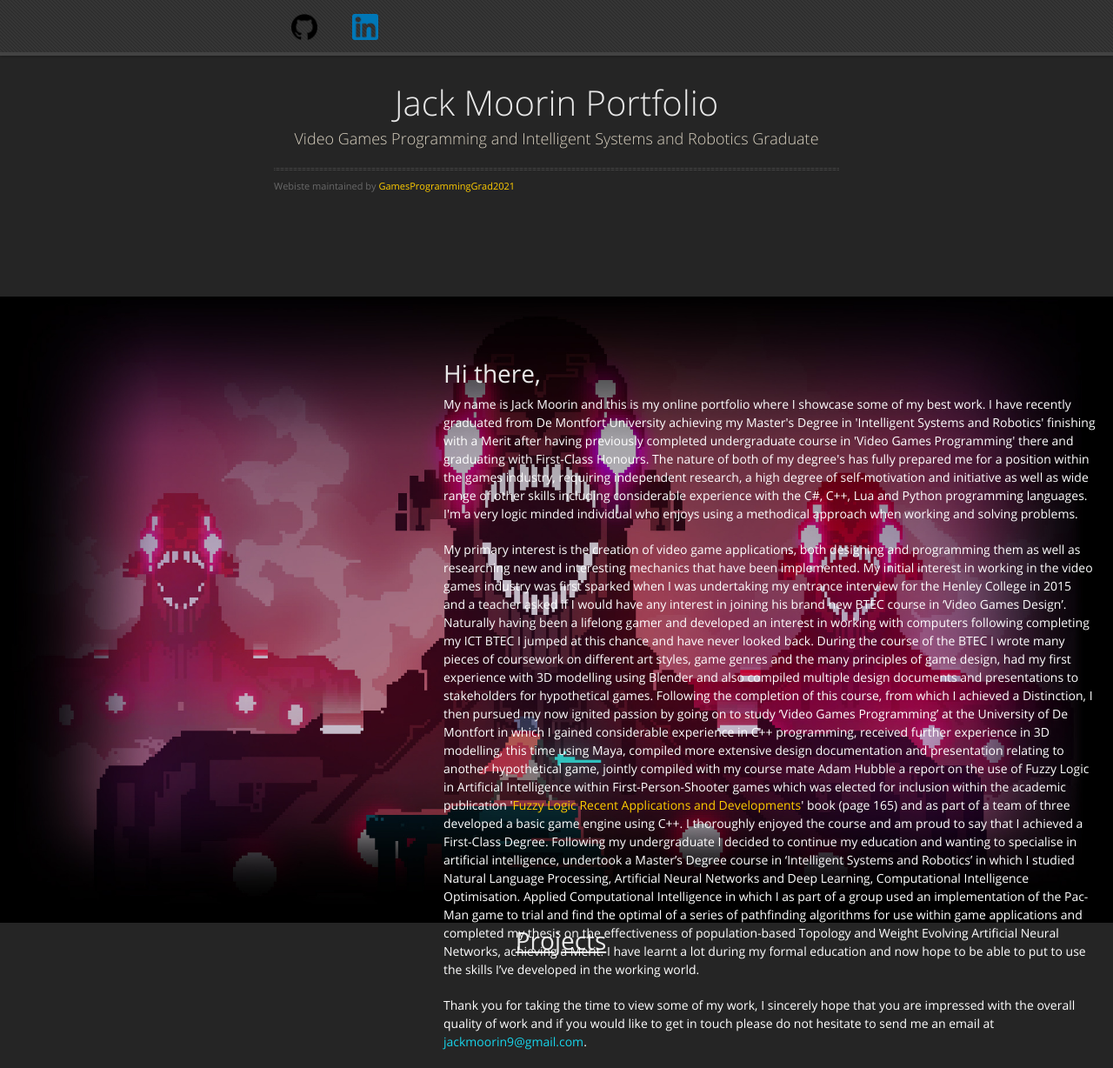
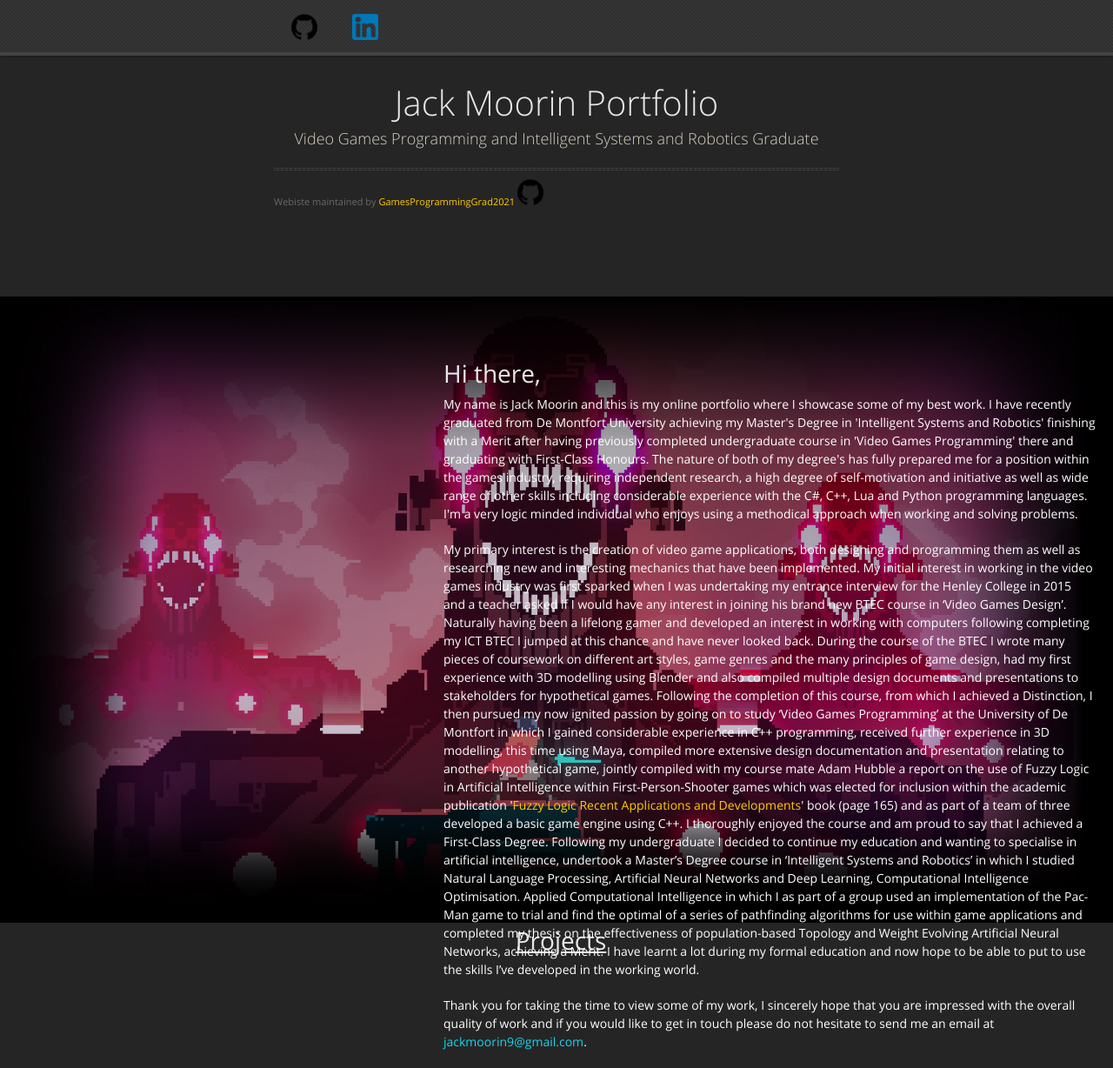
Before and after one commit to GamesProgrammingGrad2021/GamesProgrammingGrad2021.github.io, a Jekyll site: the page built from index.md, in a window 1280 px wide and 1228 px high. Shown: the whole window at 87% size. Built offline with Jekyll 4.4.1, drawn with Linux system fonts in a browser that asks for light colours; nearby versions of some CDN libraries; our own code applies the rules of GitHub Pages for plain Markdown files.

Commit message:
Update default.html

```diff
--- a/_layouts/default.html
+++ b/_layouts/default.html
@@ -47,7 +47,10 @@
           <h1>{{ site.title}}</h1>
           <p>{{ site.description}}</p>
           <hr>
-          <span class="credits left">Webiste maintained by <a href="{{ site.github.owner_url }}">{{ site.github.owner_name }}</a></span>
+          <span class="credits left">
+		    Webiste maintained by <a href="{{ site.github.owner_url }}">{{ site.github.owner_name }}</a>
+			<a href="https://github.com/GamesProgrammingGrad2021?tab=repositories"><img src="Github_Icon.png" alt="Github" width="30" height="30" border="0"></a>
+		  </span>
         </div>
 	  </section>
     </div>
```
